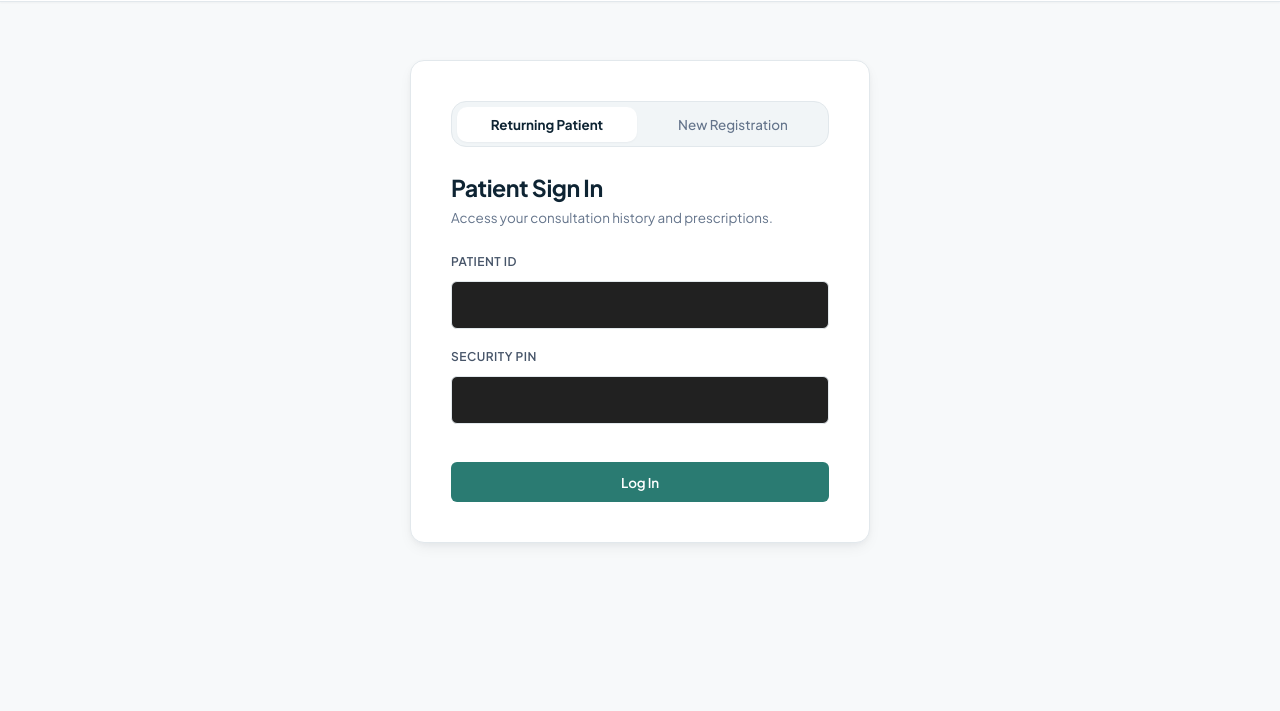
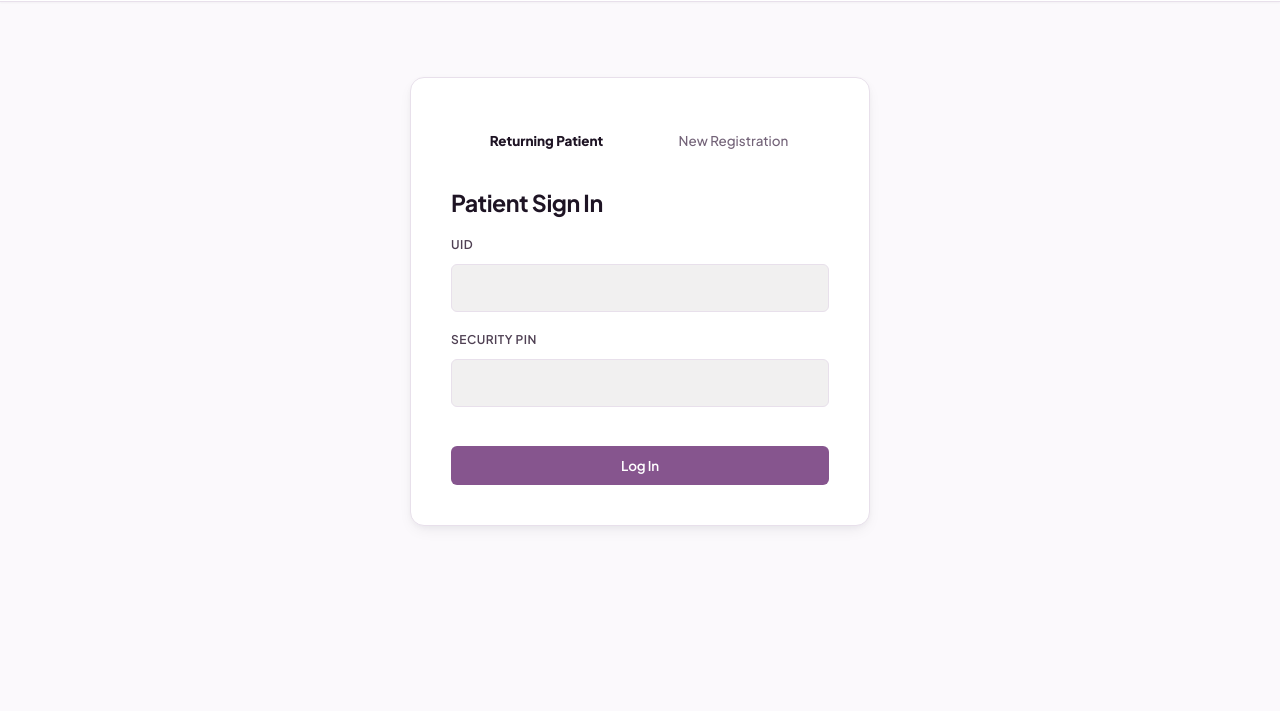
Before and after one commit to idxva/HMS-TR1, a plain HTML site: page pages/patient.html in a window 1280 px wide. Shown: the part 89-800 px from the top of the page. Drawn offline with Linux system fonts and the light colour scheme.

Commit message:
V 16102026

```diff
--- a/css/doctor.css
+++ b/css/doctor.css
@@ -15,49 +15,50 @@
 
 /* ---------- Design Tokens ---------- */
 :root {
-  /* Brand / Mood */
-  --brand-navy:       #0e2433;
-  --brand-navy-light: #18354b;
-  --brand-navy-muted: #2d4c63;
+  /* Brand / Mood (Doctor Portal: Deep Sage Forest Navy) */
+  --brand-navy:       #13221c;
+  --brand-navy-light: #1c332a;
+  --brand-navy-muted: #2c4d40;
 
-  /* Primary Palette (Doctor / Clinical Focus: Slate Teal) */
-  --clr-primary:      #1b4965;
-  --clr-primary-d:    #13374d;
-  --clr-primary-subtle:#eaf2f7;
-  --clr-primary-glow:  rgba(27, 73, 101, 0.12);
+  /* Primary Palette (Doctor / Clinical Focus: Sage Green - #567568) */
+  --clr-primary:      #476659;
+  --clr-primary-d:    #344e43;
+  --clr-primary-subtle:#eef4f1;
+  --clr-primary-glow:  rgba(86, 117, 104, 0.16);
 
-  /* Patient Identity Accent (Calm Sea Green / Eucalyptus) */
-  --clr-patient-accent:   #2a7b72;
-  --clr-patient-subtle:   #edf7f5;
-  --clr-patient-border:   #c2e3de;
+  /* Patient & Clinical Identity Accent (Rich Plum Wine / Rose) */
+  --clr-patient-accent:   #9a275a;
+  --clr-patient-d:        #7a1a44;
+  --clr-patient-subtle:   #fbf0f4;
+  --clr-patient-border:   #f0cad8;
 
   /* Functional Status Accents */
-  --clr-success:        #1f7a55;
-  --clr-success-subtle: #eef8f2;
-  --clr-success-border: #b8e2cb;
+  --clr-success:        #386653;
+  --clr-success-subtle: #edf6f1;
+  --clr-success-border: #b8decb;
 
-  --clr-warning:        #b45309;
-  --clr-warning-subtle: #fffbeb;
-  --clr-warning-border: #fde68a;
+  --clr-warning:        #c26e25;
+  --clr-warning-subtle: #fdf6ee;
+  --clr-warning-border: #f2b880;
 
-  --clr-danger:         #b91c1c;
-  --clr-danger-subtle:  #fef2f2;
-  --clr-danger-border:  #fecaca;
+  --clr-danger:         #9a275a;
+  --clr-danger-subtle:  #fdf0f4;
+  --clr-danger-border:  #e36588;
 
-  --clr-info:           #0284c7;
-  --clr-info-subtle:    #f0f9ff;
-  --clr-info-border:    #bae6fd;
+  --clr-info:           #226b80;
+  --clr-info-subtle:    #eef7f9;
+  --clr-info-border:    #9ad4db;
 
   /* Neutrals & Surfaces */
-  --clr-bg:             #f7f9fa;
+  --clr-bg:             #f7f9f8;
   --clr-surface:        #ffffff;
-  --clr-surface-alt:    #f1f5f7;
-  --clr-border:         #e2e8ec;
-  --clr-border-strong:  #cbd5de;
-  --clr-text:           #1e293b;
-  --clr-text-secondary: #475569;
-  --clr-muted:          #64748b;
-  --clr-muted-light:    #94a3b8;
+  --clr-surface-alt:    #edf2ef;
+  --clr-border:         #dbe4df;
+  --clr-border-strong:  #c1cec7;
+  --clr-text:           #182520;
+  --clr-text-secondary: #3f5049;
+  --clr-muted:          #62746d;
+  --clr-muted-light:    #95a59e;
 
   /* Typography */
   --font-heading: 'Plus Jakarta Sans', system-ui, -apple-system, sans-serif;
--- a/css/index.css
+++ b/css/index.css
@@ -16,48 +16,49 @@
 /* ---------- Design Tokens ---------- */
 :root {
   /* Brand / Mood */
-  --brand-navy:       #0e2433;
-  --brand-navy-light: #18354b;
-  --brand-navy-muted: #2d4c63;
+  --brand-navy:       #161e22;
+  --brand-navy-light: #202b30;
+  --brand-navy-muted: #38464d;
 
-  /* Primary Palette (Doctor / Clinical Focus: Slate Teal) */
-  --clr-primary:      #1b4965;
-  --clr-primary-d:    #13374d;
-  --clr-primary-subtle:#eaf2f7;
-  --clr-primary-glow:  rgba(27, 73, 101, 0.12);
+  /* Primary Palette (Doctor / Clinical Focus: Sage Green - #567568) */
+  --clr-primary:      #476659;
+  --clr-primary-d:    #344e43;
+  --clr-primary-subtle:#eef4f1;
+  --clr-primary-glow:  rgba(86, 117, 104, 0.16);
 
-  /* Patient Identity Accent (Calm Sea Green / Eucalyptus) */
-  --clr-patient-accent:   #2a7b72;
-  --clr-patient-subtle:   #edf7f5;
-  --clr-patient-border:   #c2e3de;
+  /* Patient Identity Accent (Amethyst Purple - #966B9D) */
+  --clr-patient-accent:   #86558e;
+  --clr-patient-d:        #6e4375;
+  --clr-patient-subtle:   #f8f2f9;
+  --clr-patient-border:   #d8bfde;
 
   /* Functional Status Accents */
-  --clr-success:        #1f7a55;
-  --clr-success-subtle: #eef8f2;
-  --clr-success-border: #b8e2cb;
+  --clr-success:        #386653;
+  --clr-success-subtle: #edf6f1;
+  --clr-success-border: #b8decb;
 
-  --clr-warning:        #b45309;
-  --clr-warning-subtle: #fffbeb;
-  --clr-warning-border: #fde68a;
+  --clr-warning:        #c26e25;
+  --clr-warning-subtle: #fdf6ee;
+  --clr-warning-border: #f2b880;
 
-  --clr-danger:         #b91c1c;
-  --clr-danger-subtle:  #fef2f2;
-  --clr-danger-border:  #fecaca;
+  --clr-danger:         #b54848;
+  --clr-danger-subtle:  #fdf2f2;
+  --clr-danger-border:  #c98686;
 
-  --clr-info:           #0284c7;
-  --clr-info-subtle:    #f0f9ff;
-  --clr-info-border:    #bae6fd;
+  --clr-info:           #19647e;
+  --clr-info-subtle:    #eef7f9;
+  --clr-info-border:    #9ad4db;
 
   /* Neutrals & Surfaces */
-  --clr-bg:             #f7f9fa;
+  --clr-bg:             #f8f9fa;
   --clr-surface:        #ffffff;
-  --clr-surface-alt:    #f1f5f7;
-  --clr-border:         #e2e8ec;
-  --clr-border-strong:  #cbd5de;
-  --clr-text:           #1e293b;
-  --clr-text-secondary: #475569;
-  --clr-muted:          #64748b;
-  --clr-muted-light:    #94a3b8;
+  --clr-surface-alt:    #f0f3f3;
+  --clr-border:         #e0e5e6;
+  --clr-border-strong:  #c8d0d2;
+  --clr-text:           #1b2427;
+  --clr-text-secondary: #475459;
+  --clr-muted:          #6a777d;
+  --clr-muted-light:    #9ba7ac;
 
   /* Typography */
   --font-heading: 'Plus Jakarta Sans', system-ui, -apple-system, sans-serif;
@@ -262,7 +263,7 @@ h3 {
   color: #ffffff;
 }
 .btn-patient:hover:not(:disabled) {
-  background-color: #21615a;
+  background-color: var(--clr-patient-d, #6e4375);
 }
 
 /* ---------- Landing Page Hero Elements ---------- */
--- a/css/patient.css
+++ b/css/patient.css
@@ -15,49 +15,50 @@
 
 /* ---------- Design Tokens ---------- */
 :root {
-  /* Brand / Mood */
-  --brand-navy:       #0e2433;
-  --brand-navy-light: #18354b;
-  --brand-navy-muted: #2d4c63;
+  /* Brand / Mood (Patient Portal: Deep Amethyst Aubergine) */
+  --brand-navy:       #1e1424;
+  --brand-navy-light: #2d1e36;
+  --brand-navy-muted: #443050;
 
-  /* Primary Palette (Doctor / Clinical Focus: Slate Teal) */
-  --clr-primary:      #1b4965;
-  --clr-primary-d:    #13374d;
-  --clr-primary-subtle:#eaf2f7;
-  --clr-primary-glow:  rgba(27, 73, 101, 0.12);
+  /* Primary Palette (Patient Focus: Amethyst Purple - #966B9D) */
+  --clr-primary:      #86558e;
+  --clr-primary-d:    #6e4375;
+  --clr-primary-subtle:#f8f2f9;
+  --clr-primary-glow:  rgba(150, 107, 157, 0.16);
 
-  /* Patient Identity Accent (Calm Sea Green / Eucalyptus) */
-  --clr-patient-accent:   #2a7b72;
-  --clr-patient-subtle:   #edf7f5;
-  --clr-patient-border:   #c2e3de;
+  /* Patient Identity Accent (Amethyst / Dusty Rose) */
+  --clr-patient-accent:   #86558e;
+  --clr-patient-d:        #6e4375;
+  --clr-patient-subtle:   #f8f2f9;
+  --clr-patient-border:   #d8bfde;
 
   /* Functional Status Accents */
-  --clr-success:        #1f7a55;
-  --clr-success-subtle: #eef8f2;
+  --clr-success:        #23785a;
+  --clr-success-subtle: #eef8f3;
   --clr-success-border: #b8e2cb;
 
-  --clr-warning:        #b45309;
-  --clr-warning-subtle: #fffbeb;
-  --clr-warning-border: #fde68a;
+  --clr-warning:        #c26e25;
+  --clr-warning-subtle: #fdf6ee;
+  --clr-warning-border: #f2b880;
 
-  --clr-danger:         #b91c1c;
-  --clr-danger-subtle:  #fef2f2;
-  --clr-danger-border:  #fecaca;
+  --clr-danger:         #b54848;
+  --clr-danger-subtle:  #fdf2f2;
+  --clr-danger-border:  #c98686;
 
-  --clr-info:           #0284c7;
-  --clr-info-subtle:    #f0f9ff;
-  --clr-info-border:    #bae6fd;
+  --clr-info:           #19647e;
+  --clr-info-subtle:    #eef7f9;
+  --clr-info-border:    #9ad4db;
 
   /* Neutrals & Surfaces */
-  --clr-bg:             #f7f9fa;
+  --clr-bg:             #fbf9fc;
   --clr-surface:        #ffffff;
-  --clr-surface-alt:    #f1f5f7;
-  --clr-border:         #e2e8ec;
-  --clr-border-strong:  #cbd5de;
-  --clr-text:           #1e293b;
-  --clr-text-secondary: #475569;
-  --clr-muted:          #64748b;
-  --clr-muted-light:    #94a3b8;
+  --clr-surface-alt:    #f3ecf5;
+  --clr-border:         #e8e0eb;
+  --clr-border-strong:  #d1c3d4;
+  --clr-text:           #221825;
+  --clr-text-secondary: #4f4053;
+  --clr-muted:          #736378;
+  --clr-muted-light:    #a394a8;
 
   /* Typography */
   --font-heading: 'Plus Jakarta Sans', system-ui, -apple-system, sans-serif;
@@ -215,7 +216,7 @@ body {
 .page-wrapper {
   max-width: 1160px;
   margin: 0 auto;
-  padding: 2.25rem 1.5rem;
+  padding: 1.25rem 1.5rem;
 }
 
 .auth-wrapper {
@@ -234,7 +235,7 @@ body {
   padding: 2.5rem;
   width: 100%;
   max-width: 460px;
-  position: relative;
+  position: center;
 }
 
 .portal-patient .auth-card::before {
@@ -247,7 +248,7 @@ body {
   font-weight: 700;
   color: var(--brand-navy);
   letter-spacing: -0.02em;
-  margin-bottom: 0.35rem;
+  margin-bottom: 1.2rem;
 }
 .auth-card .subtitle {
   color: var(--clr-muted);
@@ -293,7 +294,7 @@ h3 {
   font-size: var(--text-base);
   font-family: var(--font-body);
   color: var(--clr-text);
-  background: #000000de;
+  background: #e6e3e38c;
   transition: border-color var(--transition), box-shadow var(--transition);
 }
 .form-control::placeholder {
@@ -354,7 +355,7 @@ select.form-control {
   color: #ffffff;
 }
 .btn-patient:hover:not(:disabled) {
-  background-color: #21615a;
+  background-color: var(--clr-patient-d, #6e4375);
 }
 
 .btn-outline {
@@ -462,8 +463,7 @@ select.form-control {
   grid-template-columns: 1fr 1fr;
   gap: 0.35rem;
   padding: 0.3rem;
-  background: var(--clr-surface-alt);
-  border: 1px solid var(--clr-border);
+  background: rgba(0, 0, 0, 0);
   border-radius: 15px;
   margin-bottom: 1.6rem;
 }
@@ -484,10 +484,10 @@ select.form-control {
   color: var(--clr-text);
 }
 .tab-link.active {
-  background: var(--clr-surface);
+  background: rgba(247, 243, 238, 0);
   color: var(--brand-navy);
-  font-weight: 700;
-  box-shadow: var(--shadow-xs);
+  font-weight: 900;
+  box-shadow: rgba(0, 0, 0, 0.63);
 }
 
 .tab-content {
--- a/pages/patient.html
+++ b/pages/patient.html
@@ -26,14 +26,14 @@
 <!-- Header -->
 <header class="app-header">
   <a href="../index.html" class="logo-brand">
-    <div class="logo-icon" style="background:linear-gradient(135deg, var(--clr-patient-accent), #1f5f58);">
+    <div class="logo-icon" style="background:linear-gradient(135deg, var(--clr-patient-accent), var(--clr-patient-d));">
       <svg viewBox="0 0 24 24" fill="none" stroke="currentColor" stroke-width="2.2" stroke-linecap="round" stroke-linejoin="round">
         <path d="M19 21v-2a4 4 0 0 0-4-4H9a4 4 0 0 0-4 4v2"/>
         <circle cx="12" cy="7" r="4"/>
       </svg>
     </div>
     <div class="logo-text">Palladium<span>Doc</span></div>
-    <span class="logo-badge" style="color:var(--clr-patient-accent);border-color:var(--clr-patient-border);">Patient Portal</span>
+    <span class="logo-badge" style="color:var(--clr-patient-accent);border-color:var(--clr-patient-border);">V16M102026</span>
   </a>
   <div class="header-actions" id="header-actions">
     <span id="header-pid" class="user-identity-chip"></span>
@@ -62,14 +62,13 @@
       <!-- ── LOGIN FORM ── -->
       <div id="tab-login" class="tab-content active">
         <h2>Patient Sign In</h2>
-        <p class="subtitle">Access your  consultation history and prescriptions.</p>
 
         <div id="login-lockout" class="alert alert-danger" style="display:none"></div>
         <div id="login-error"   class="alert alert-danger" style="display:none"></div>
 
         <form id="form-login">
           <div class="form-group">
-            <label for="login-pid">Patient ID</label>
+            <label for="login-pid">UID</label>
             <input id="login-pid" class="form-control" type="text" placeholder=""
                    maxlength="5" autocomplete="off" style="text-transform:uppercase;font-family:var(--font-body);letter-spacing:0.08em"/>
           </div>
```
